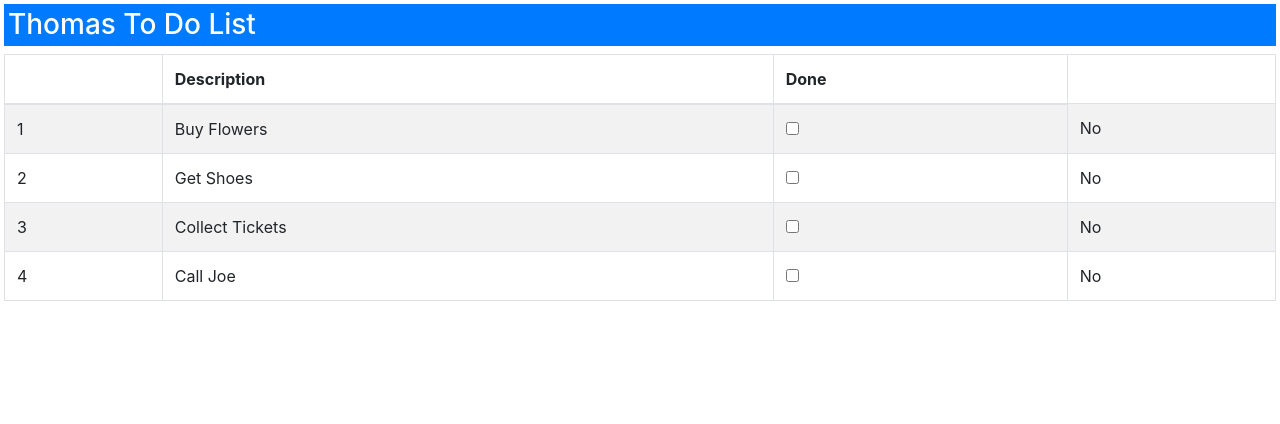
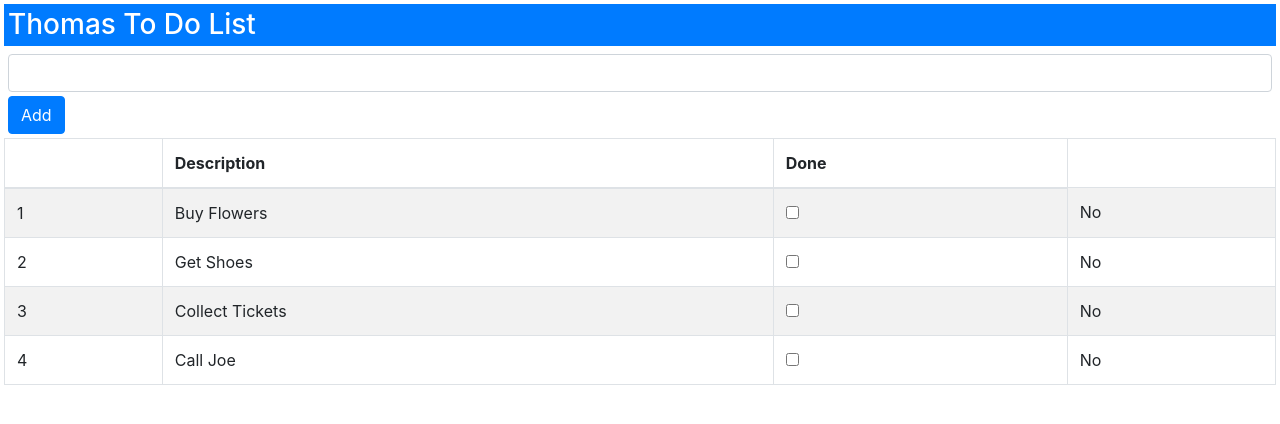
Before and after one commit to tomekplewniak/pro-angular-6, an Angular app in the folder 02 - Your First Angular App/todo/: page / in a window 1280 px wide. Shown: the top 424 px of the page. Built offline with nearby package versions, Linux system fonts and the light colour scheme.

Commit message:
Add todo item.

```diff
--- a/02 - Your First Angular App/todo/src/app/app.component.html
+++ b/02 - Your First Angular App/todo/src/app/app.component.html
@@ -1,4 +1,11 @@
 <h3 class="bg-primary p-1 text-white">{{getName()}} To Do List</h3>
+
+<div class="m-1">
+    <input class="form-control" #todoText/>
+    <button class="btn btn-primary mt-1"(click)='addItem(todoText.value)'>
+        Add
+    </button>
+</div>
 
 <table class="table table-striped table-bordered">
     <thead>
--- a/02 - Your First Angular App/todo/src/app/app.component.ts
+++ b/02 - Your First Angular App/todo/src/app/app.component.ts
@@ -1,5 +1,5 @@
 import { Component } from '@angular/core';
-import { Model } from './model';
+import { Model, TodoItem } from './model';
 
 @Component({
   selector:"todo-app",
@@ -15,4 +15,10 @@ export class AppComponent{
   getTodoItems(){
     return this.model.items.filter(item => !item.done);
   }
+
+  addItem(newItem: string){
+    if (newItem != "") {
+      this.model.items.push(new TodoItem(newItem, false));
+    }
+  }
 }
--- a/02 - Your First Angular App/todo/src/app/model.ts
+++ b/02 - Your First Angular App/todo/src/app/model.ts
@@ -14,7 +14,7 @@ export class Model {
 export class TodoItem {
     action: string;
     done: boolean;
-    constructor(action, done) {
+    constructor(action: string, done: boolean) {
         this.action = action;
         this.done = done;
     }
```
